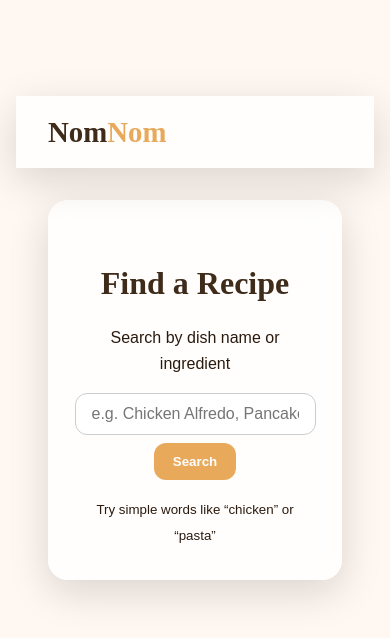
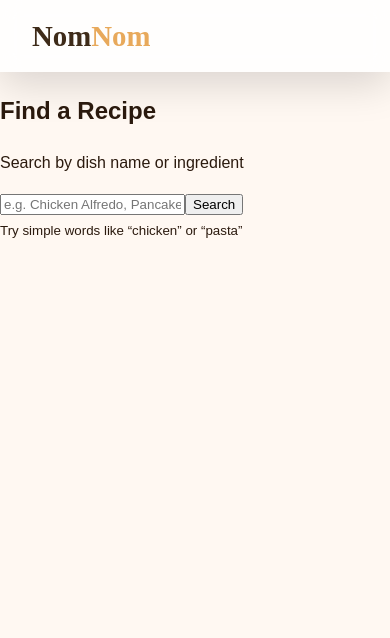
Before and after one commit to project54321/NomNom, a React (Vite) app in the folder NomNom/: page / in a window 390 px wide. Shown: the top 638 px of the page. Built offline with nearby package versions, Linux system fonts and the light colour scheme.

Commit message:
Refactor CSS for landing and recipe pages
Refactor CSS styles for landing and recipe pages, adjusting layout and responsiveness.

```diff
--- a/NomNom/src/index.css
+++ b/NomNom/src/index.css
@@ -70,158 +70,100 @@ html, body {
   color: var(--amber);
 }
 
-/* LANDING PAGE */
-.landing-container {
-  min-height: 100vh;
-  display: flex;
-  flex-direction: column;
-  align-items: center;
-  padding: 6rem 1rem 2rem;
+/* PAGE CONTAINER */
+.recipe-page {
+  width: 100%;
+  padding-bottom: 4rem;
 }
 
-.landing-main {
-  width: 100%;
-  max-width: 1200px;
+.container {
+  display: grid;
+  grid-template-columns: 1fr 1fr;
+  gap: 2rem;
+  max-width: 1000px;
+  margin: 0 auto;
   padding: 2rem;
-  margin: 0 auto;
 }
 
-.search-card {
-  background: var(--glass);
-  backdrop-filter: blur(12px);
-  border-radius: 20px;
-  box-shadow: var(--shadow);
-  padding: 2rem;
-  text-align: center;
-  max-width: 420px;
-  width: 100%;
-  margin: 0 auto;
+@media (max-width: 900px) {
+  .container {
+    grid-template-columns: 1fr;
+  }
 }
 
-.search-card h1 {
-  font-family: "Playfair Display", serif;
-  color: var(--brown);
-  font-size: 2rem;
-  margin-bottom: 0.5rem;
-}
-
-.search-form {
-  display: flex;
-  gap: 0.5rem;
-  margin: 1rem 0;
-  flex-wrap: wrap;
-  justify-content: center;
-}
-
-.search-input {
-  flex: 1 1 200px;
-  padding: 0.7rem 1rem;
-  border-radius: 12px;
-  border: 1px solid #ccc;
-  font-size: 1rem;
-}
-
-.search-button {
-  padding: 0.7rem 1.2rem;
-  border-radius: 12px;
-  border: none;
-  background: var(--amber);
-  color: white;
-  font-weight: 600;
-  cursor: pointer;
-  transition: 0.3s;
-}
-
-.search-button:hover {
-  background: var(--gold);
-}
-
-/* HERO CARDS */
-.container {
-  display: grid;
-  grid-template-columns: repeat(auto-fit, minmax(300px, 1fr));
-  gap: 2rem;
-  padding: 3rem 2rem;
-  max-width: 1200px;
-  margin: 0 auto;
-}
-
+/* HERO CARD */
 .hero-card {
   position: relative;
   overflow: hidden;
   border-radius: 20px;
   box-shadow: var(--shadow);
-  transition: transform 0.3s ease, box-shadow 0.3s ease;
-}
-
-.hero-card:hover {
-  transform: scale(1.03);
-  box-shadow: 0 20px 50px rgba(0, 0, 0, 0.25);
+  display: flex;
+  flex-direction: column;
 }
 
 .hero-card img {
   width: 100%;
-  height: 100%;
+  height: auto;
   object-fit: cover;
-  transition: transform 0.6s ease;
-}
-
-.hero-card:hover img {
-  transform: scale(1.1);
+  border-radius: 20px 20px 0 0;
 }
 
 .hero-info {
-  position: absolute;
-  bottom: 0;
-  width: 100%;
+  padding: 1rem;
   background: var(--glass-mini);
   backdrop-filter: blur(6px);
-  padding: 1rem;
+  border-radius: 0 0 20px 20px;
 }
 
-/* DETAILS PAGE */
+.hero-info h2 {
+  margin: 0;
+  font-size: 1.5rem;
+  font-family: "Playfair Display", serif;
+  color: var(--brown);
+}
+
+.hero-info p {
+  margin-top: 0.5rem;
+  font-size: 1rem;
+  color: var(--dark-choc);
+}
+
+/* DETAILS SECTION */
 .details {
-  display: flex;
-  gap: 2rem;
-  align-items: stretch;
   background: var(--glass);
   border-radius: 20px;
   box-shadow: var(--shadow);
   padding: 2rem;
-  max-width: 1000px;
-  margin: 2rem auto;
-  flex-wrap: wrap;
+  display: flex;
+  flex-direction: column;
 }
 
-.image-section,
-.recipe-card {
-  flex: 1 1 400px;
-  display: flex;
-  flex-direction: column;
-  justify-content: space-between;
+.details h1 {
+  font-family: "Playfair Display", serif;
+  font-size: 2rem;
+  margin-bottom: 0.5rem;
+  color: var(--brown);
 }
 
-h1 {
-  font-family: "Playfair Display", serif;
-  font-size: 2rem;
-  color: var(--brown);
+.details .meta {
+  font-size: 1rem;
+  font-weight: 500;
+  color: var(--dark-choc);
+  margin-bottom: 1rem;
 }
 
 /* TABS */
 .tabs {
   display: flex;
   justify-content: center;
-  flex-wrap: nowrap;
+  flex-wrap: wrap;
   gap: 0.5rem;
-  padding: 1rem 0;
-  width: 100%;
-  max-width: 100%;
-  overflow-x: hidden;
+  margin-bottom: 1rem;
 }
 
 .tab {
   flex: 1 1 0;
-  min-width: 0;
+  min-width: 100px;
   text-align: center;
   background: var(--amber);
   border: none;
@@ -231,10 +173,7 @@ h1 {
   color: white;
   cursor: pointer;
   transition: 0.3s;
-  white-space: nowrap;
   font-size: 1rem;
-  overflow: hidden;
-  text-overflow: ellipsis;
 }
 
 .tab:hover {
@@ -246,6 +185,7 @@ h1 {
   color: #fff;
 }
 
+/* TAB CONTENT */
 .tab-content {
   display: none;
   opacity: 0;
@@ -255,7 +195,6 @@ h1 {
 .tab-content.active-tab {
   display: block;
   opacity: 1;
-  margin-top: 1rem;
 }
 
 .ingredients-list {
@@ -263,52 +202,31 @@ h1 {
   padding-left: 1rem;
 }
 
+.ingredients-list li {
+  margin-bottom: 0.5rem;
+}
+
+/* VIDEO EMBED */
 iframe {
   width: 100%;
-  height: 300px;
+  aspect-ratio: 16 / 9;
   border-radius: 12px;
   margin-top: 1rem;
+  border: none;
 }
 
-/* MEDIA QUERIES */
-@media (max-width: 900px) {
-  .container {
-    grid-template-columns: 1fr;
+/* ANIMATIONS */
+.fade-in-up {
+  animation: fadeInUp 0.6s ease forwards;
+}
+
+@keyframes fadeInUp {
+  from {
+    opacity: 0;
+    transform: translateY(20px);
   }
-
-  .details {
-    flex-direction: column;
-  }
-
-  .tab {
-    font-size: 0.85rem;
-    padding: 0.4rem 0.4rem;
-  }
-
-  .tab-content {
-    height: auto;
-    overflow: visible;
+  to {
+    opacity: 1;
+    transform: translateY(0);
   }
 }
-
-@media (max-width: 600px) {
-  .tab {
-    font-size: 0.75rem;
-    padding: 0.3rem 0.3rem;
-  }
-}
-
-@media (max-width: 400px) {
-  .tab {
-    font-size: 0.65rem;
-    padding: 0.25rem 0.25rem;
-  }
-}
-
-/* DESKTOP FIX: LOCK TAB CONTENT HEIGHT */
-@media (min-width: 901px) {
-  .tab-content {
-    height: 300px;
-    overflow-y: auto;
-  }
-}
```
